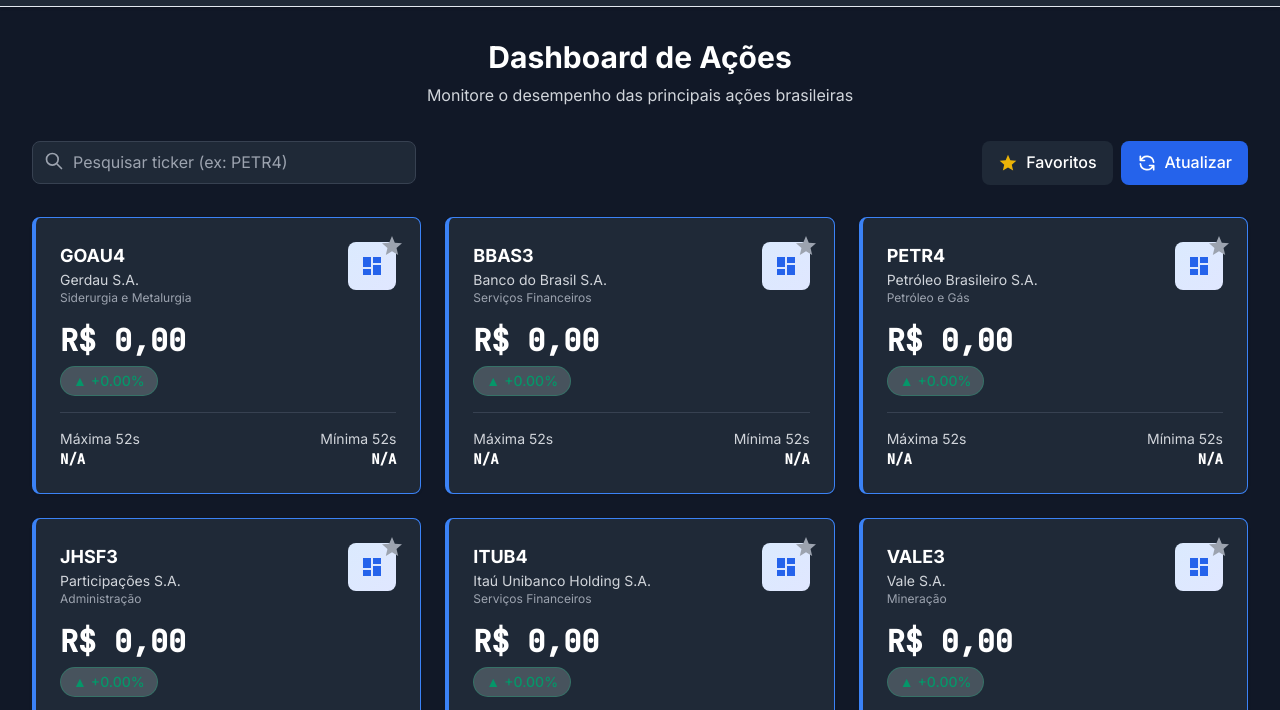
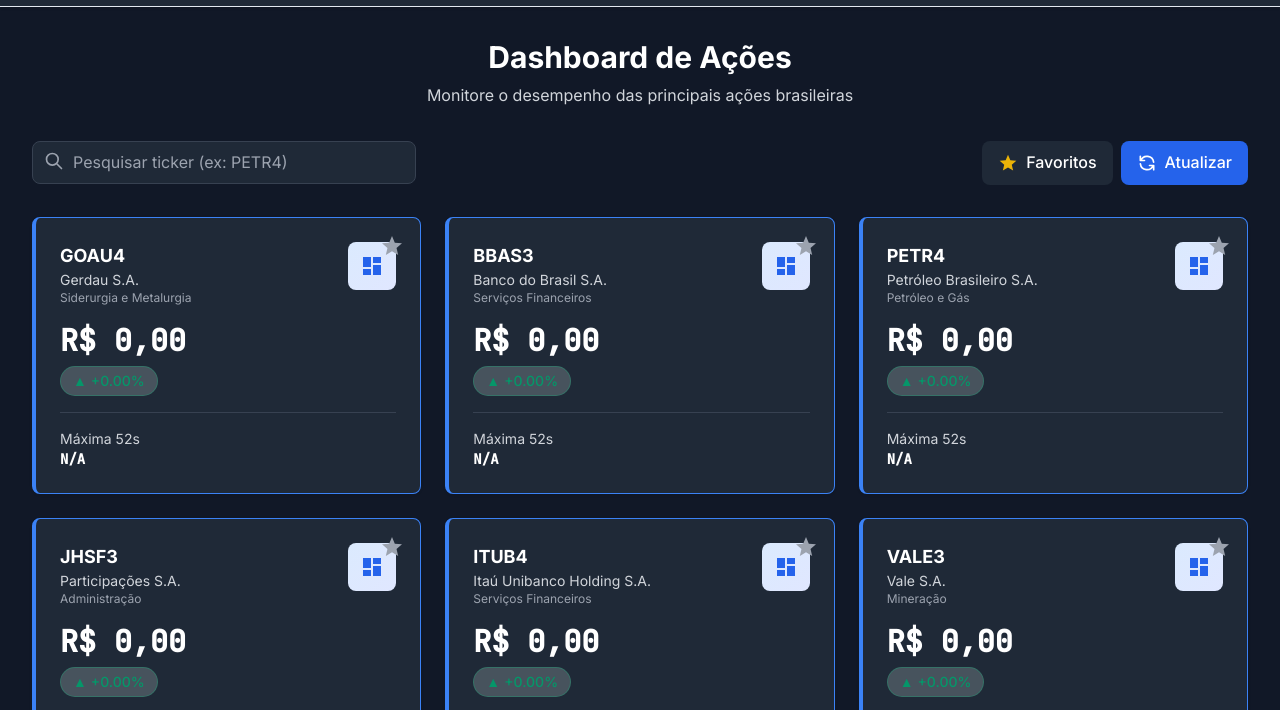
Before and after one commit to tekinf2025/brazilian_stock_tracker, a website: page pages/stock_market_dashboard.html in a window 1280 px wide. Shown: the part 74-784 px from the top of the page. Drawn offline with nearby package versions, Linux system fonts and the light colour scheme; no server answers.

Commit message:
Update stock_market_dashboard.html

```diff
--- a/pages/stock_market_dashboard.html
+++ b/pages/stock_market_dashboard.html
@@ -317,10 +317,6 @@
                                 <p class="text-gray-300">Máxima 52s</p>
                                 <p class="font-semibold text-white font-data">${formatCurrency(stock.high52)}</p>
                             </div>
-                            <div class="text-right">
-                                <p class="text-gray-300">Mínima 52s</p>
-                                <p class="font-semibold text-white font-data">${formatCurrency(stock.low52)}</p>
-                            </div>
                         </div>
                     </div>
                 </div>
```
